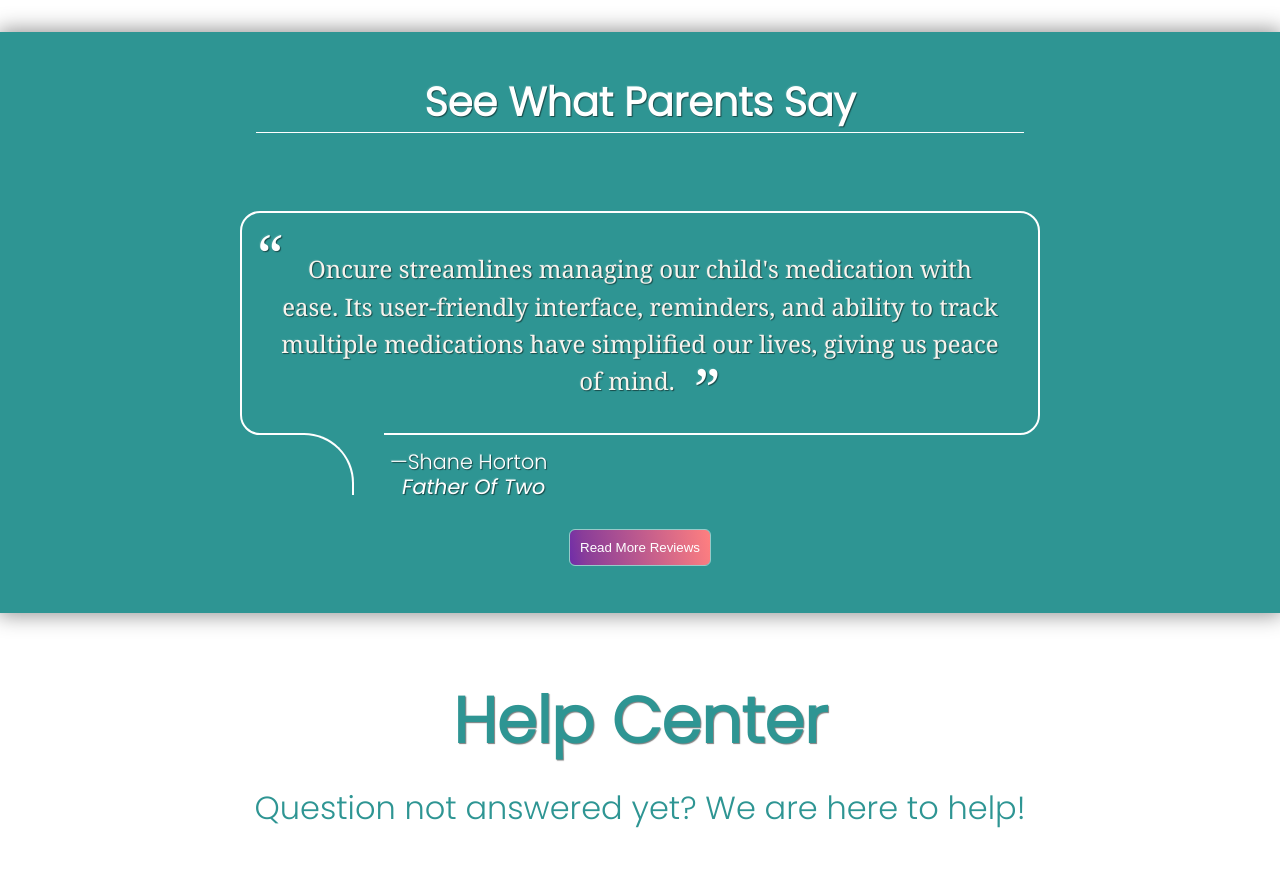
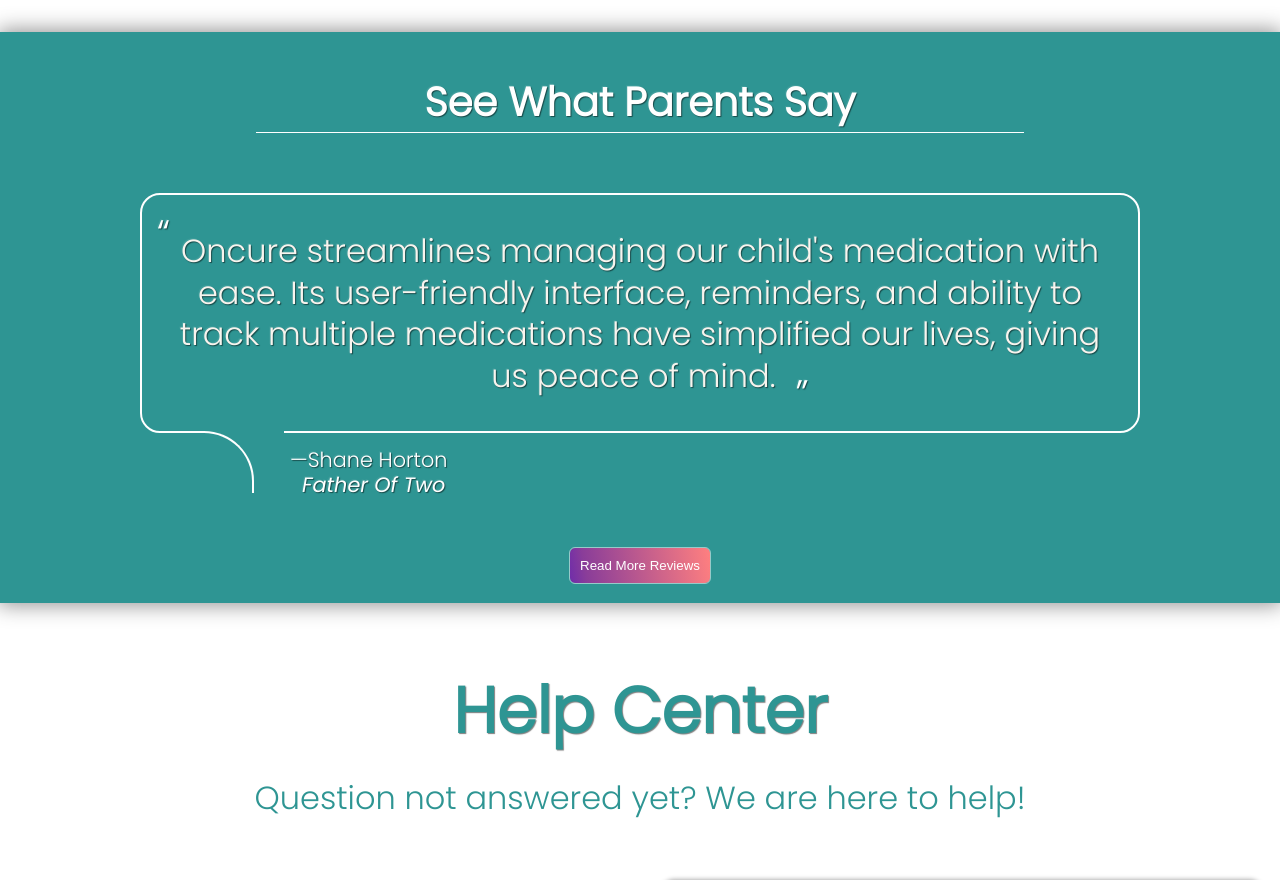
Before and after one commit to EncurageApp/encurageWeb, a React (Create React App) app: page / in a window 1280 px wide. Shown: the part 4980-5860 px from the top of the page. Built offline with nearby package versions, Linux system fonts and the light colour scheme.

Commit message:
changes to TestimonialSlider

```diff
--- a/src/css/Home.css
+++ b/src/css/Home.css
@@ -440,18 +440,17 @@ Review Section
 .review-wrapper {
   display: flex;
   flex-direction: column;
-  justify-content: center;
   align-items: center;
   height: 100%;
-  min-height: 60vh;
-  margin: 0 30px;
+  min-height: 70vh;
+  margin: 60px 30px;
 }
 
 .review-quote {
   position: relative;
   height: 100%;
-  max-width: 800px;
-  margin: 60px auto;
+  max-width: 1000px;
+  margin: 0 auto;
   margin-bottom: 30px;
   align-self: center;
   text-shadow: -1px -1px 1px rgba(255, 255, 255, 0.1),
@@ -515,8 +514,7 @@ Review Section
 
 blockquote {
   position: relative;
-  font-family: "Georgia", serif;
-  font-size: 1.8rem;
+  font-family: "Poppins", sans-serif;
 }
 
 blockquote::before,
@@ -551,7 +549,7 @@ blockquote span {
   max-width: 200px;
   justify-content: center;
   align-items: center;
-  margin-bottom: 30px;
+  margin: 20px 0;
 }
 
 .fade-in-out {
@@ -729,6 +727,16 @@ Media Queries    Built from Mobile ==> Tablet/IPad ==> Desktop
     line-height: 1.4;
   }
 
+  /*      Review Section       */
+
+  .review-wrapper {
+    min-height: 50vh;
+  }
+
+  blockquote span {
+    font-size: 1.7rem;
+  }
+
   /*      Contact Section       */
 
   .home-contact-container > p {
@@ -868,6 +876,16 @@ Media Queries    Built from Mobile ==> Tablet/IPad ==> Desktop
     top: -650px;
   }
 
+  /*       Review Section       */
+
+  .review-wrapper {
+    min-height: 50vh;
+  }
+
+  blockquote span {
+    font-size: 2rem;
+  }
+
   /*       Contact Section       */
 
   .home-contact-container h2 {
```
